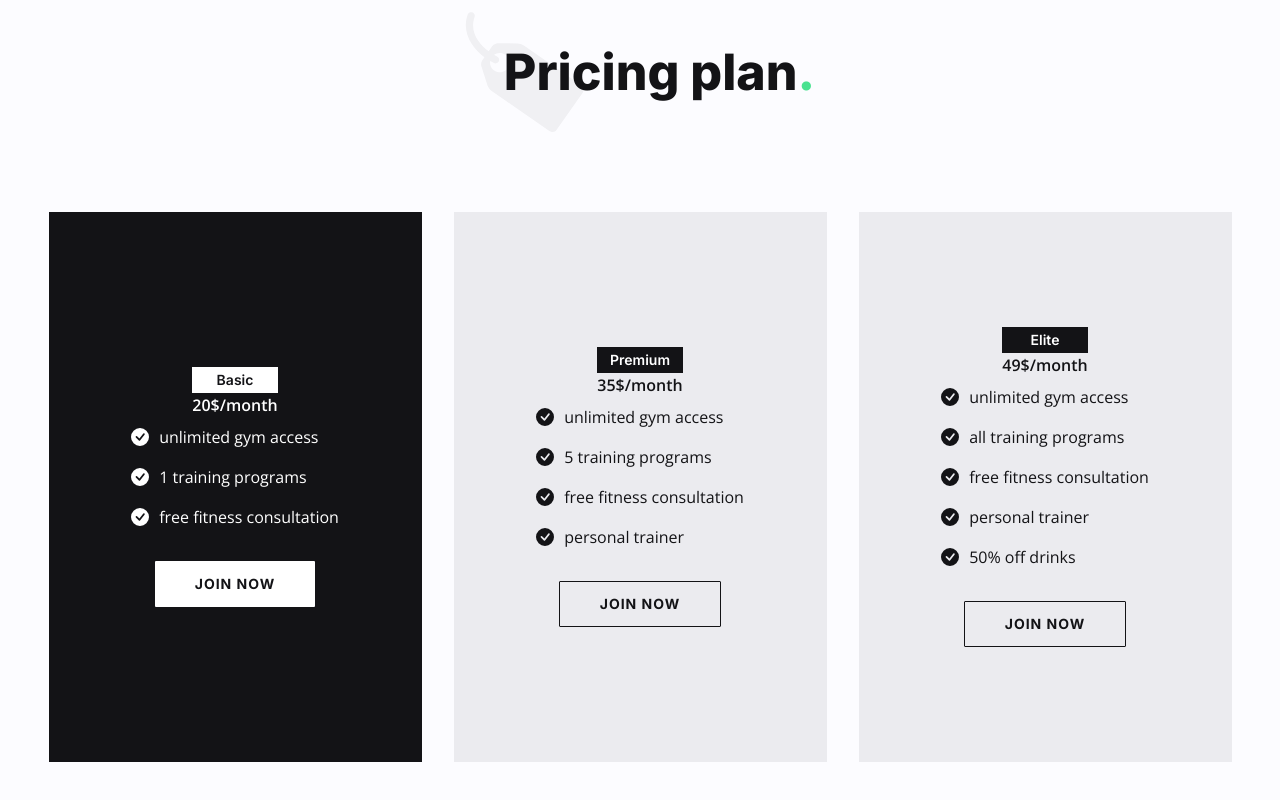
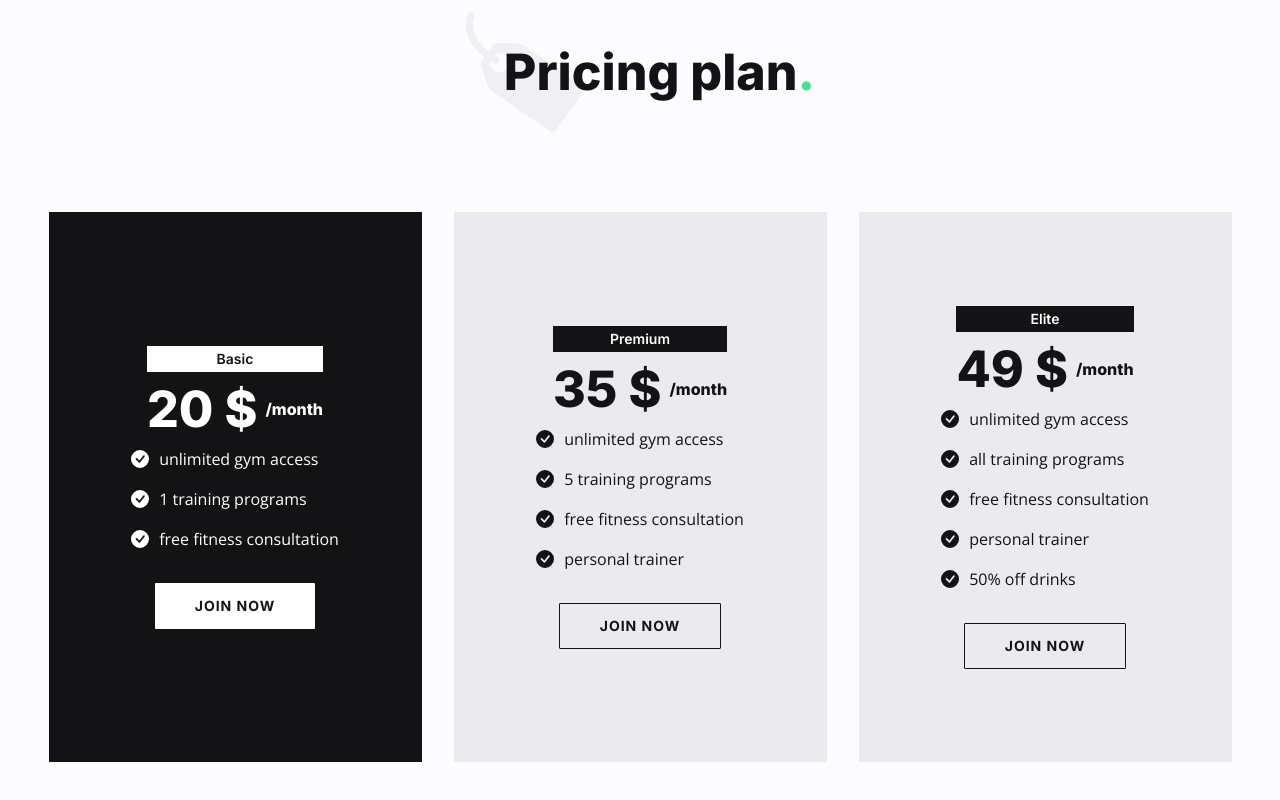
Before and after one commit to zablon-oigo/deploy-reactapp-using-terraform, a React (Vite) app: page / in a window 1280 px wide. Shown: the part 2194-2994 px from the top of the page. Built offline with nearby package versions, Linux system fonts and the light colour scheme.

Commit message:
Aligning month on the  card

```diff
--- a/src/components/PlanList.jsx
+++ b/src/components/PlanList.jsx
@@ -17,8 +17,12 @@ export default function PlanList({plans}) {
                     </span>
                   </div>
 
-                    <div className="mb-2">
-                    <span className="font-semibold">{price}$/month</span>
+                    <div className="flex flex-row items-center justify-center font-extrabold text-center font-primary">
+                    <div className="text-[40px] lg:text-[50px]">
+                    <span className="">{price}</span>
+                    <span className=""> $</span>
+                    </div>
+                    <span className="ml-2">/month</span>
                     </div>
                     </div>
                     <div className="">
```
